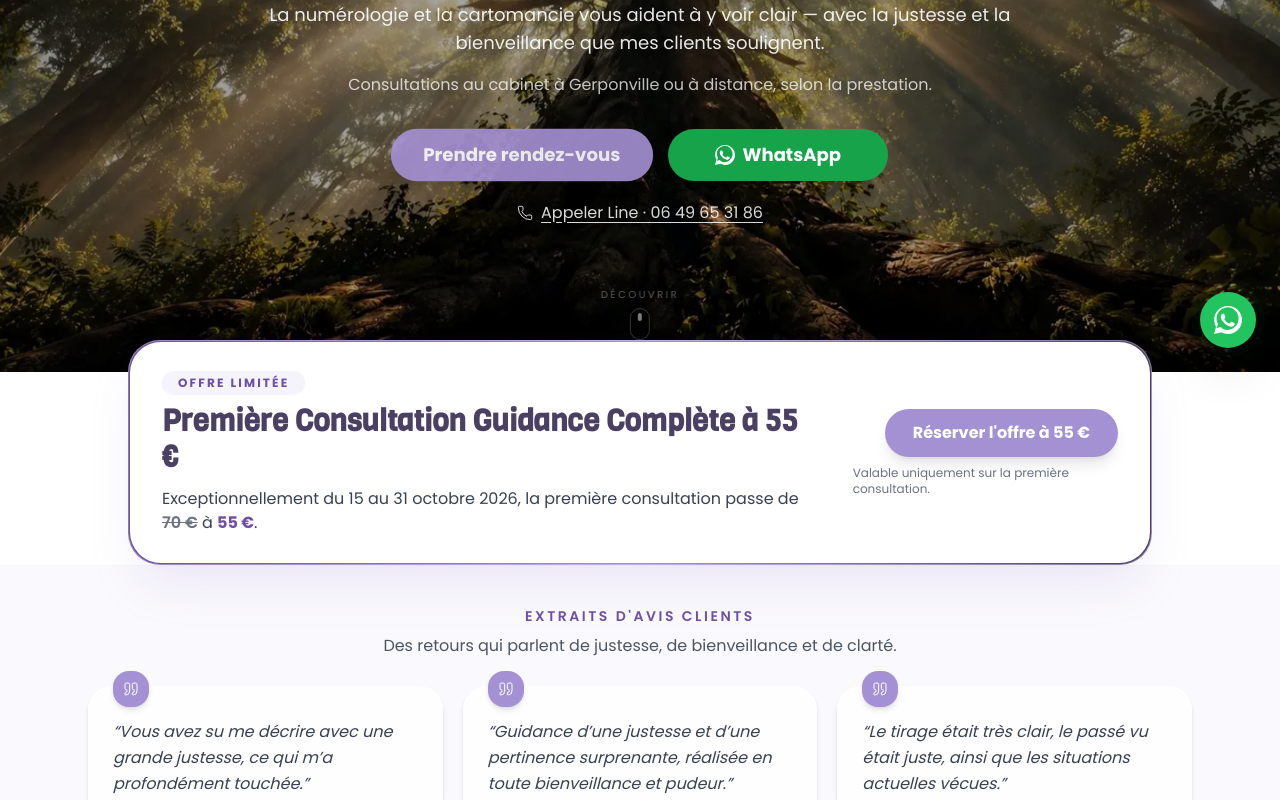
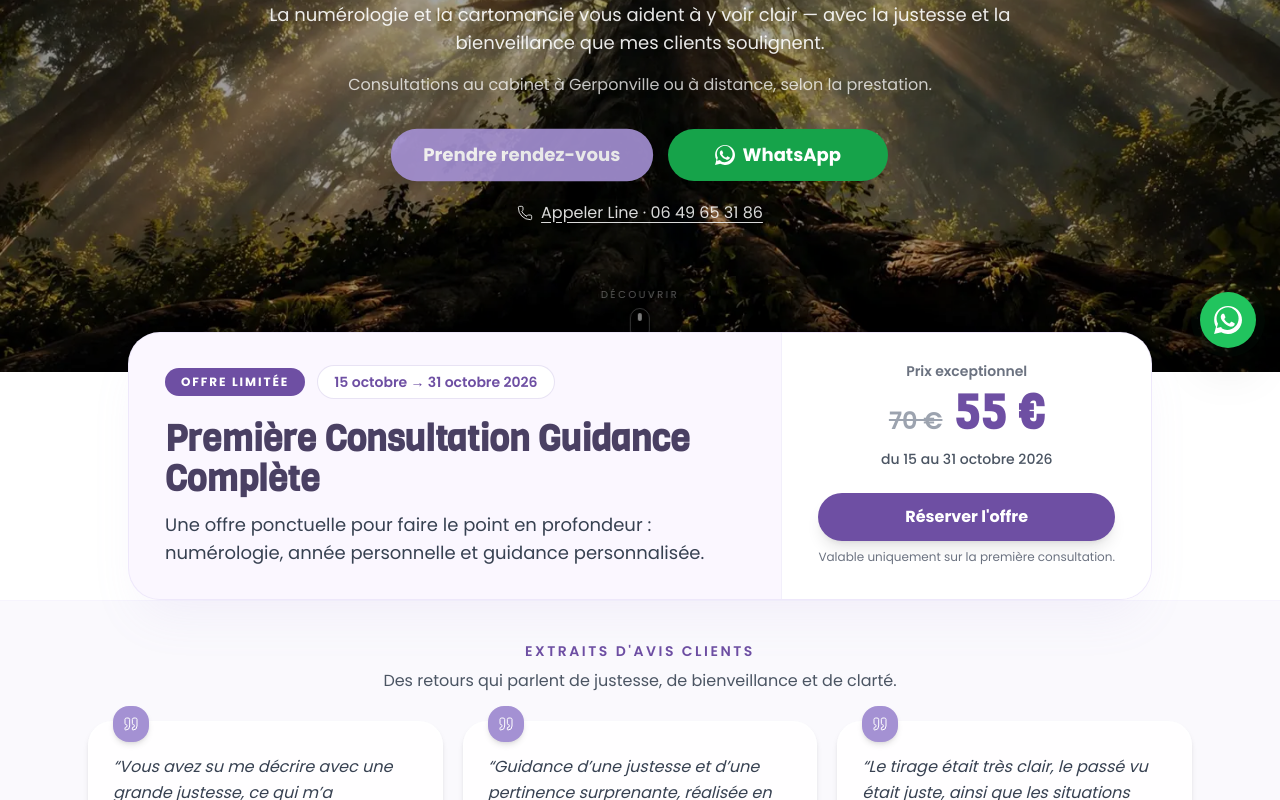
Before and after one commit to Creativityliberty/Tourma-line, a React (Vite) app: page / in a window 1280 px wide. Shown: the part 428-1228 px from the top of the page. Built offline with nearby package versions, Linux system fonts and the light colour scheme.

Commit message:
style(promo): améliorer lisibilité du bandeau offre

```diff
--- a/src/components/sections/PromoBanner.tsx
+++ b/src/components/sections/PromoBanner.tsx
@@ -29,33 +29,49 @@ export const PromoBanner = () => {
 
   return (
     <section aria-label="Offre spéciale Consultation Guidance Complète" className="bg-white">
-      <div className="container mx-auto px-6 -mt-8 relative z-20">
-        <div className="mx-auto max-w-5xl rounded-[2rem] border border-brand-lilas/40 bg-gradient-to-r from-brand-purple-dark via-brand-purple to-brand-dark p-[1px] shadow-2xl shadow-brand-purple/20">
-          <div className="rounded-[calc(2rem-1px)] bg-white px-6 py-6 sm:px-8 sm:py-7 lg:flex lg:items-center lg:justify-between lg:gap-8">
-            <div className="text-center lg:text-left">
-              <p className="mb-2 inline-flex rounded-full bg-brand-lilas/40 px-4 py-1 text-xs font-bold uppercase tracking-[0.18em] text-brand-purple-dark">
-                Offre limitée
-              </p>
-              <h2 className="font-display text-2xl font-bold text-brand-dark sm:text-3xl">
-                Première Consultation Guidance Complète à {PROMO.promoPrice}
-              </h2>
-              <p className="mt-3 text-gray-700">
-                Exceptionnellement {PROMO.period}, la première consultation passe de{" "}
-                <span className="font-semibold text-gray-500 line-through">{PROMO.normalPrice}</span>{" "}
-                à <span className="font-bold text-brand-purple-dark">{PROMO.promoPrice}</span>.
-              </p>
+      <div className="container mx-auto px-6 -mt-10 relative z-20">
+        <div className="mx-auto max-w-5xl overflow-hidden rounded-[2rem] border border-brand-lilas/60 bg-[#FBF7FF] shadow-2xl shadow-brand-purple/10">
+          <div className="grid gap-0 lg:grid-cols-[1fr_auto]">
+            <div className="px-6 py-7 sm:px-9 sm:py-8">
+              <div className="mb-5 flex flex-wrap items-center justify-center gap-3 lg:justify-start">
+                <span className="rounded-full bg-brand-purple-dark px-4 py-1.5 text-xs font-bold uppercase tracking-[0.16em] text-white">
+                  Offre limitée
+                </span>
+                <span className="rounded-full border border-brand-purple/25 bg-white px-4 py-1.5 text-sm font-semibold text-brand-purple-dark">
+                  15 octobre → 31 octobre 2026
+                </span>
+              </div>
+
+              <div className="text-center lg:text-left">
+                <h2 className="font-display text-2xl font-bold leading-tight text-brand-dark sm:text-3xl lg:text-4xl">
+                  Première Consultation Guidance Complète
+                </h2>
+                <p className="mt-3 text-base leading-relaxed text-gray-700 sm:text-lg">
+                  Une offre ponctuelle pour faire le point en profondeur : numérologie, année personnelle
+                  et guidance personnalisée.
+                </p>
+              </div>
             </div>
 
-            <div className="mt-6 flex flex-col items-center gap-2 lg:mt-0 lg:items-end">
+            <div className="bg-white px-6 py-7 text-center sm:px-9 lg:min-w-[310px] lg:border-l lg:border-brand-lilas/50">
+              <p className="text-sm font-semibold text-gray-500">Prix exceptionnel</p>
+              <div className="mt-2 flex items-end justify-center gap-3">
+                <span className="text-2xl font-semibold text-gray-400 line-through">{PROMO.normalPrice}</span>
+                <span className="font-display text-5xl font-bold leading-none text-brand-purple-dark">{PROMO.promoPrice}</span>
+              </div>
+              <p className="mt-3 text-sm font-medium text-gray-600">{PROMO.period}</p>
+
+              <div className="mt-6 flex flex-col items-center gap-2">
               <CalPopupButton
                 placement="promo-guidance-complete"
                 calLink={PROMO.calLink}
                 choices={PROMO.choices}
-                className="rounded-full bg-brand-purple px-7 py-3 text-center font-bold text-white shadow-lg transition hover:bg-brand-purple-dark hover:scale-105 active:scale-95"
+                className="w-full rounded-full bg-brand-purple-dark px-7 py-3 text-center font-bold text-white shadow-lg transition hover:bg-brand-purple hover:scale-105 active:scale-95"
               >
-                Réserver l'offre à {PROMO.promoPrice}
+                Réserver l'offre
               </CalPopupButton>
               <p className="text-xs text-gray-500">Valable uniquement sur la première consultation.</p>
+              </div>
             </div>
           </div>
         </div>
```
